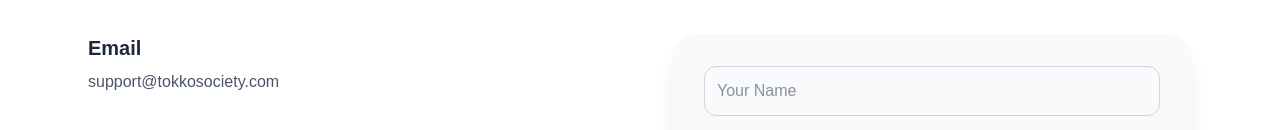
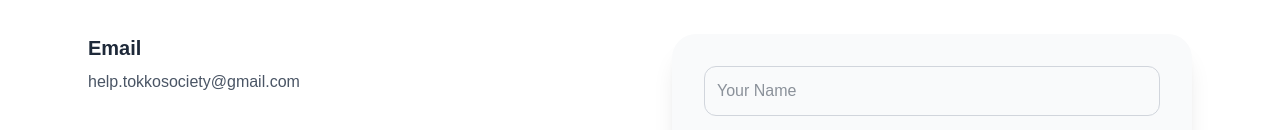
Before and after one commit to tokkosociety-bhopal/tokko-public-website, a Next.js app: page /contact in a window 1280 px wide. Shown: the part 258-388 px from the top of the page. Built offline with nearby package versions, Linux system fonts and the light colour scheme.

Commit message:
Updated support email to .com

```diff
--- a/app/contact/page.tsx
+++ b/app/contact/page.tsx
@@ -31,7 +31,7 @@ export default function Contact() {
               <div>
                 <h3 className="text-xl font-semibold mb-2">Email</h3>
                 <p className="text-gray-600">
-                  support@tokkosociety.com
+                  help.tokkosociety@gmail.com
                 </p>
               </div>
 
--- a/app/privacy-policy/page.tsx
+++ b/app/privacy-policy/page.tsx
@@ -97,7 +97,7 @@ export default function PrivacyPolicy() {
         8. Contact Us
       </h2>
       <p>
-        Email: support@tokkosociety.com
+        Email: help.tokkosociety@gmail.com
       </p>
     </main>
   );
```
